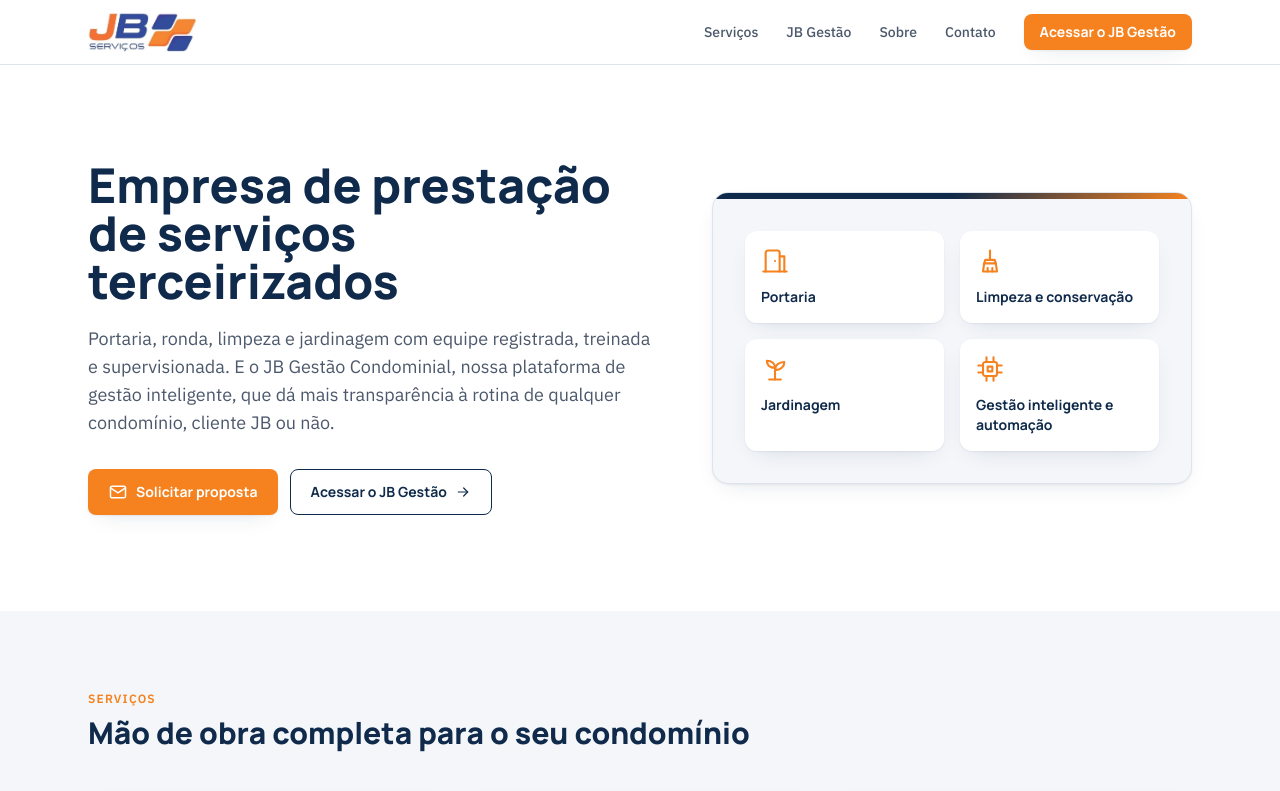
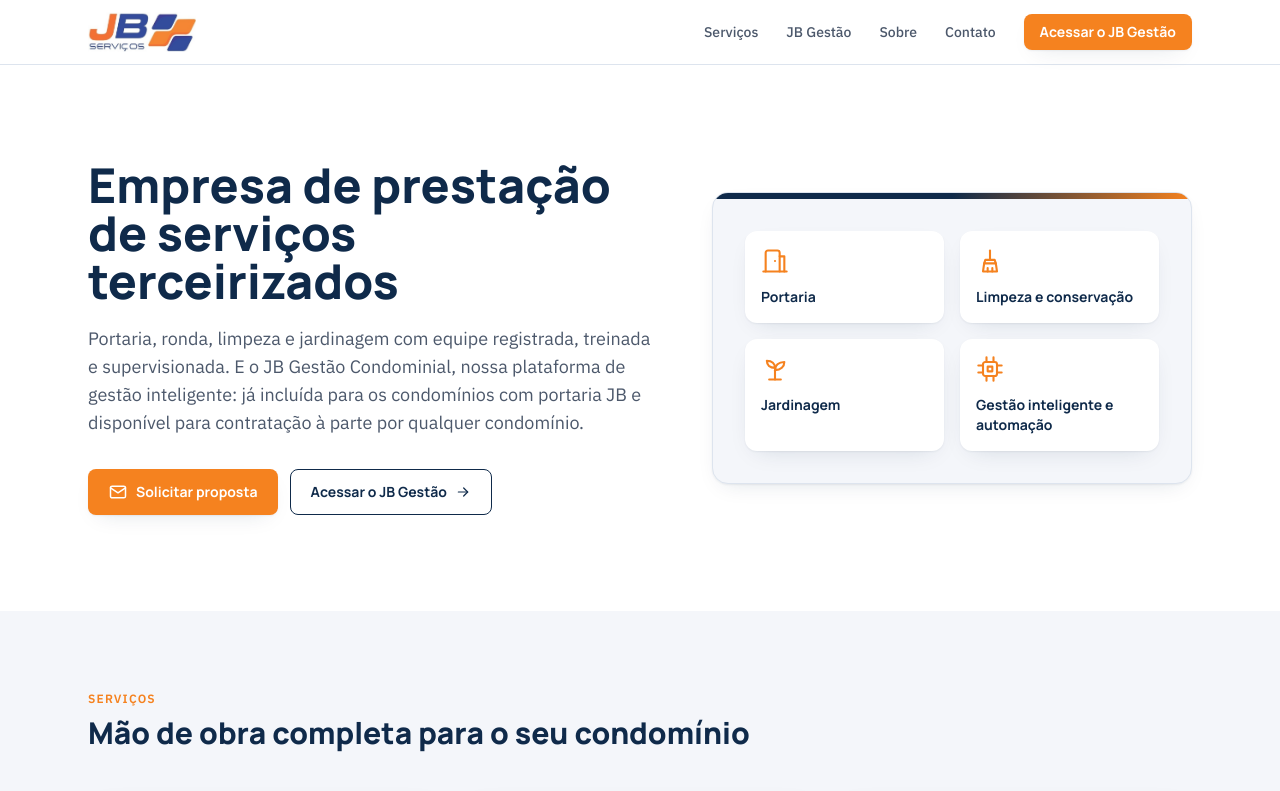
Before and after one commit to jbservicosrn/jb-servicos-site, a Next.js app: page / in a window 1280 px wide. Shown: the top 791 px of the page. Built offline with nearby package versions, Linux system fonts and the light colour scheme.

Commit message:
Informa na página inicial que o JB Gestão está incluso para clientes de portaria
Co-Authored-By: Claude Opus 5.5 <noreply@anthropic.com>
Claude-Session: https://claude.ai/code/session_01W1Yh2CXmkkuRai6qbLuypu

```diff
--- a/src/app/page.tsx
+++ b/src/app/page.tsx
@@ -120,8 +120,9 @@ export default function Inicio() {
             </h1>
             <p className="mt-5 text-lg text-jb-ink-soft">
               Portaria, ronda, limpeza e jardinagem com equipe registrada, treinada e supervisionada.
-              E o JB Gestão Condominial, nossa plataforma de gestão inteligente, que dá mais
-              transparência à rotina de qualquer condomínio, cliente JB ou não.
+              E o JB Gestão Condominial, nossa plataforma de gestão inteligente: já incluída para os
+              condomínios com portaria JB e disponível para contratação à parte por qualquer
+              condomínio.
             </p>
             <div className="mt-8 flex flex-col gap-3 sm:flex-row">
               <a href={PROPOSTA_EMAIL_LINK} className={botaoPrincipal}>
```
